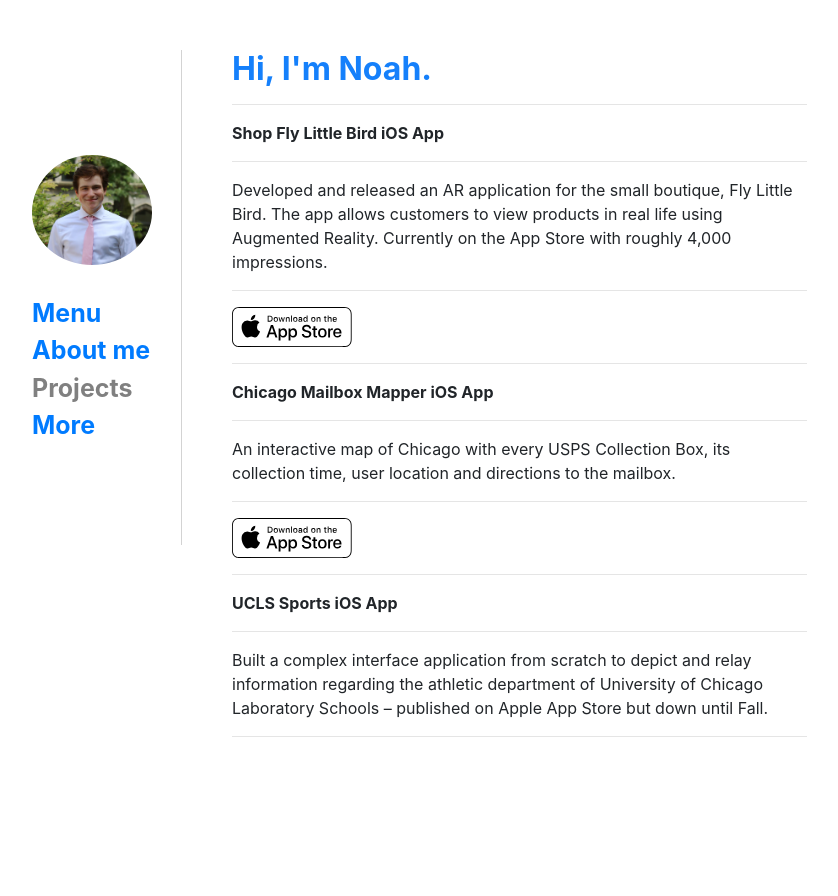
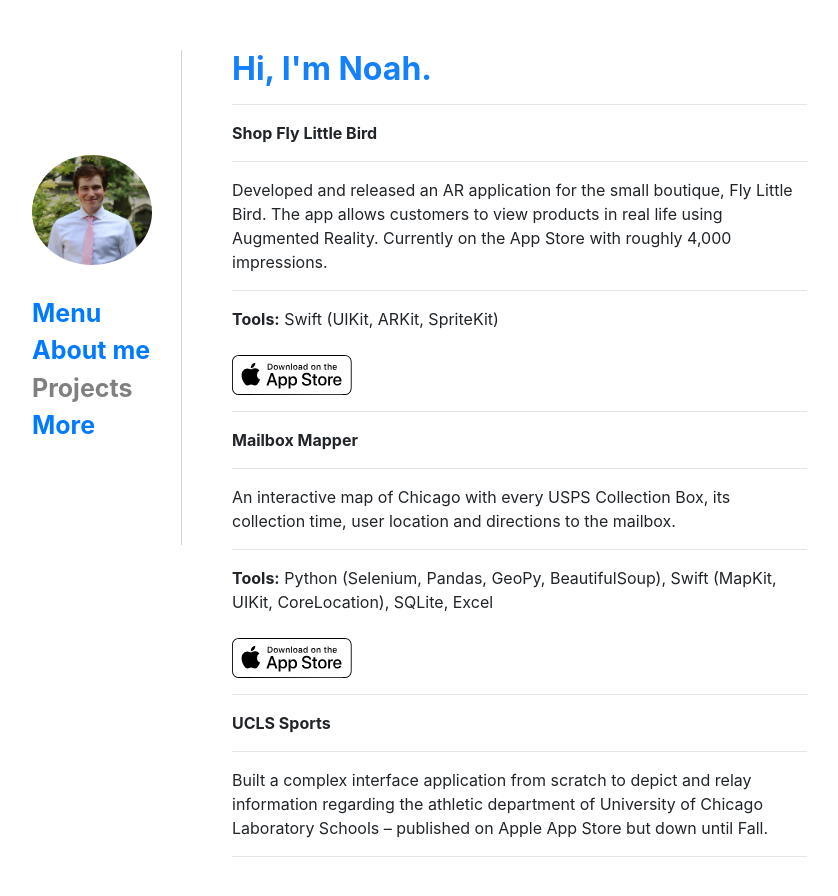
Before and after one commit to nlist2/nlist-website, a plain HTML site: page projects.html in a window 1280 px wide. Shown: the whole page, without its empty margins (48-886 px from the left). Before the commit the page ends 803 px from the top, so only its background shows below. Drawn offline with nearby package versions, Linux system fonts and the light colour scheme.

Commit message:
pushes for today

```diff
--- a/projects.html
+++ b/projects.html
@@ -6,6 +6,7 @@
         <script src="https://code.jquery.com/jquery-3.5.1.slim.min.js" integrity="sha384-DfXdz2htPH0lsSSs5nCTpuj/zy4C+OGpamoFVy38MVBnE+IbbVYUew+OrCXaRkfj" crossorigin="anonymous"></script>
         <script src="https://cdn.jsdelivr.net/npm/bootstrap@4.5.3/dist/js/bootstrap.bundle.min.js" integrity="sha384-ho+j7jyWK8fNQe+A12Hb8AhRq26LrZ/JpcUGGOn+Y7RsweNrtN/tE3MoK7ZeZDyx" crossorigin="anonymous"></script>
         <link href="styles.css" rel="stylesheet">
+        <link rel="stylesheet" href="https://cdnjs.cloudflare.com/ajax/libs/font-awesome/4.7.0/css/font-awesome.min.css">
         <title>Noah List</title>
     </head>
     <body>
@@ -31,10 +32,14 @@
                     </div>
                     <hr>
                     <p>
-                        <b>Shop Fly Little Bird iOS App</b>
+                        <b>Shop Fly Little Bird</b>
                         <hr>
                             Developed and released an AR application for the small boutique, Fly Little Bird. The app allows customers to view products in real life using Augmented Reality. Currently on the App Store with roughly 4,000 impressions.
                         <hr>
+                        <b>Tools:</b>
+                        Swift (UIKit, ARKit, SpriteKit)
+                        <br>
+                        <br>
                         <a href="https://apps.apple.com/us/app/shop-fly-little-bird/id1516343436">
                             <svg id="livetype" xmlns="http://www.w3.org/2000/svg" width="119.66407" height="40" viewBox="0 0 119.66407 40">
                                 <title>Download_on_the_App_Store_Badge_US-UK_RGB_wht_092917</title>
@@ -85,10 +90,14 @@
 
                         </a>
                         <hr>
-                        <b>Chicago Mailbox Mapper iOS App</b>
+                        <b>Mailbox Mapper</b>
                         <hr>
                               An interactive map of Chicago with every USPS Collection Box, its collection time, user location and directions to the mailbox.
                         <hr>
+                          <b>Tools:</b>
+                          Python (Selenium, Pandas, GeoPy, BeautifulSoup), Swift (MapKit, UIKit, CoreLocation), SQLite, Excel
+                          <br>
+                          <br>
                         <a href="https://apps.apple.com/us/app/chicago-mailbox-mapper/id1540207585">
                           <svg id="livetype" xmlns="http://www.w3.org/2000/svg" width="119.66407" height="40" viewBox="0 0 119.66407 40">
                               <title>Download_on_the_App_Store_Badge_US-UK_RGB_wht_092917</title>
@@ -136,9 +145,9 @@
                                 </g>
                               </g>
                             </svg>
-                      </a>
+                          </a>
                       <hr>
-                      <b>UCLS Sports iOS App</b>
+                      <b>UCLS Sports</b>
                         <hr>
                             Built a complex interface application from scratch to depict and relay information regarding the athletic department of University of Chicago Laboratory Schools – published on Apple App Store but down until Fall.
                         <hr>
```
